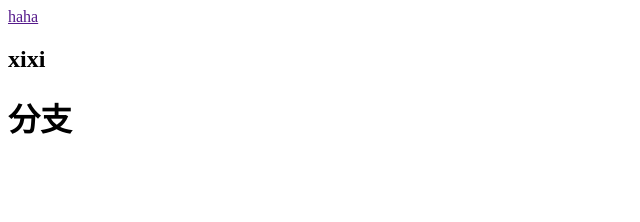
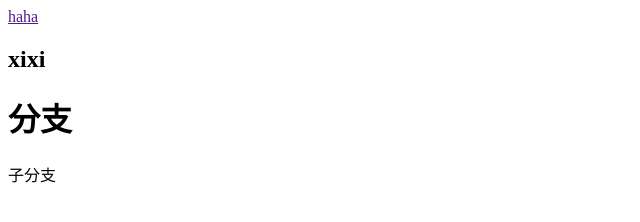
Before and after one commit to helloyyliu/web, a plain HTML site: page index.html in a window 1280 px wide. Shown: the full height of the page, 0-640 px from the left. Drawn offline with Linux system fonts and the light colour scheme.

Commit message:
添加分支

```diff
--- a/index.html
+++ b/index.html
@@ -9,6 +9,7 @@
 		<a href="">haha</a>
 		<h2>xixi</h2>
 		<h1>分支</h1>
+		<p>子分支</p>
 	</div>
 
 </body>
```
